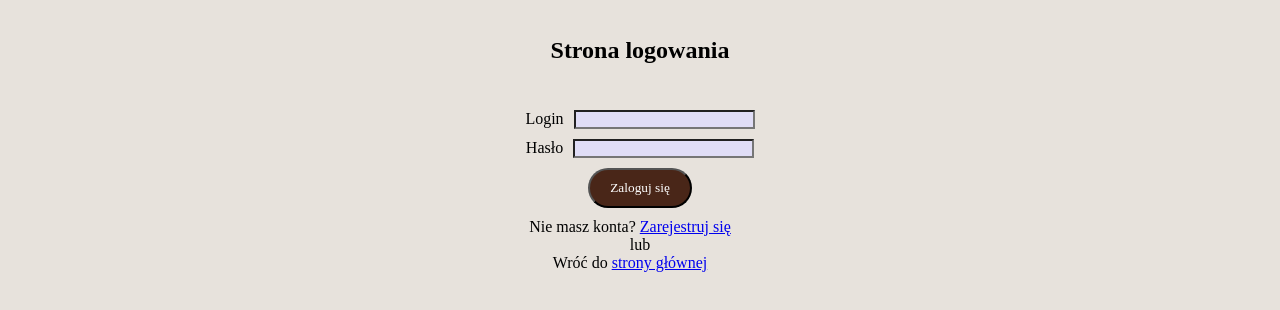
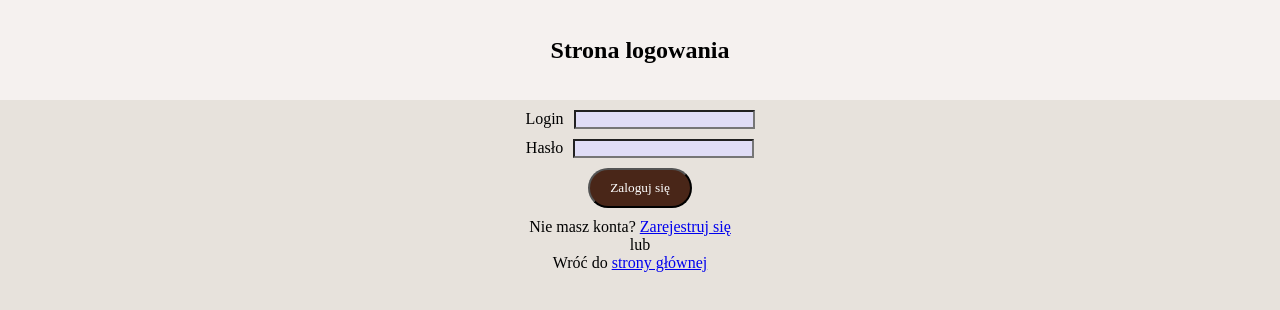
Before and after one commit to RadekPalka/react-i-am-sober, a React (Vite) app: page /login-page in a window 1280 px wide. Shown: the top 310 px of the page. Built offline with nearby package versions, Linux system fonts and the light colour scheme.

Commit message:
style: add HeadingContainer

```diff
--- a/src/pages/LoginForm.tsx
+++ b/src/pages/LoginForm.tsx
@@ -11,6 +11,7 @@ import { StyledLink } from '../components/StyledLink';
 import api from '../api/api';
 import { validateInput, validateInputLength } from '../utils/validation';
 import { useNavigate } from 'react-router-dom';
+import { HeadingContainer } from '../components/HeadingContainer';
 
 export const LoginForm: React.FC = () => {
 	const [login, setLogin] = useState('');
@@ -57,7 +58,9 @@ export const LoginForm: React.FC = () => {
 	};
 	return (
 		<StyledSection>
-			<StyledH1>Strona logowania</StyledH1>
+			<HeadingContainer>
+				<StyledH1>Strona logowania</StyledH1>
+			</HeadingContainer>
 			<StyledForm onSubmit={handleForm}>
 				<AuthInput
 					value={login}
```
